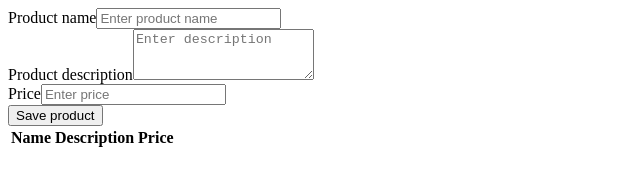
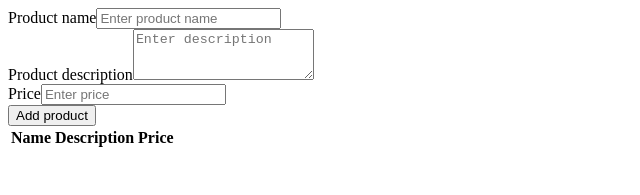
Before and after one commit to ilumin/vue-workshop, a Vue app: page / in a window 1280 px wide. Shown: the top 195 px of the page, without its empty margins (0-640 px from the left). Built offline with nearby package versions, Linux system fonts and the light colour scheme.

Commit message:
UPDATE save product form - render difference button name

```diff
--- a/src/components/SaveProductForm.vue
+++ b/src/components/SaveProductForm.vue
@@ -12,7 +12,7 @@
       <label for="price">Price</label>
       <input type="number" v-model="product.price" id="price" placeholder="Enter price" number>
     </div>
-    <button type="submit" v-on:click.prevent="onSubmit">Save product</button>
+    <button type="submit" v-on:click.prevent="onSubmit">{{product.id ? 'Update product' : 'Add product'}}</button>
     <button type="cancel" v-if="product.id" v-on:click.prevent="onCancel">Cancel</button>
   </form>
 </template>
```
